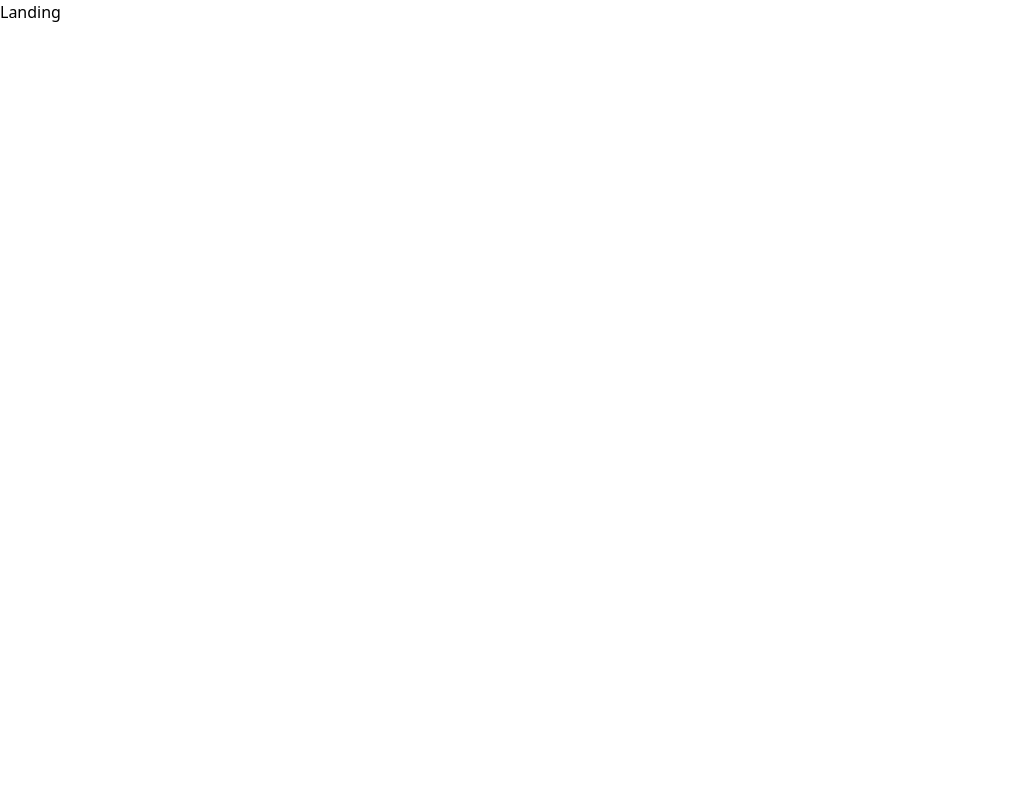
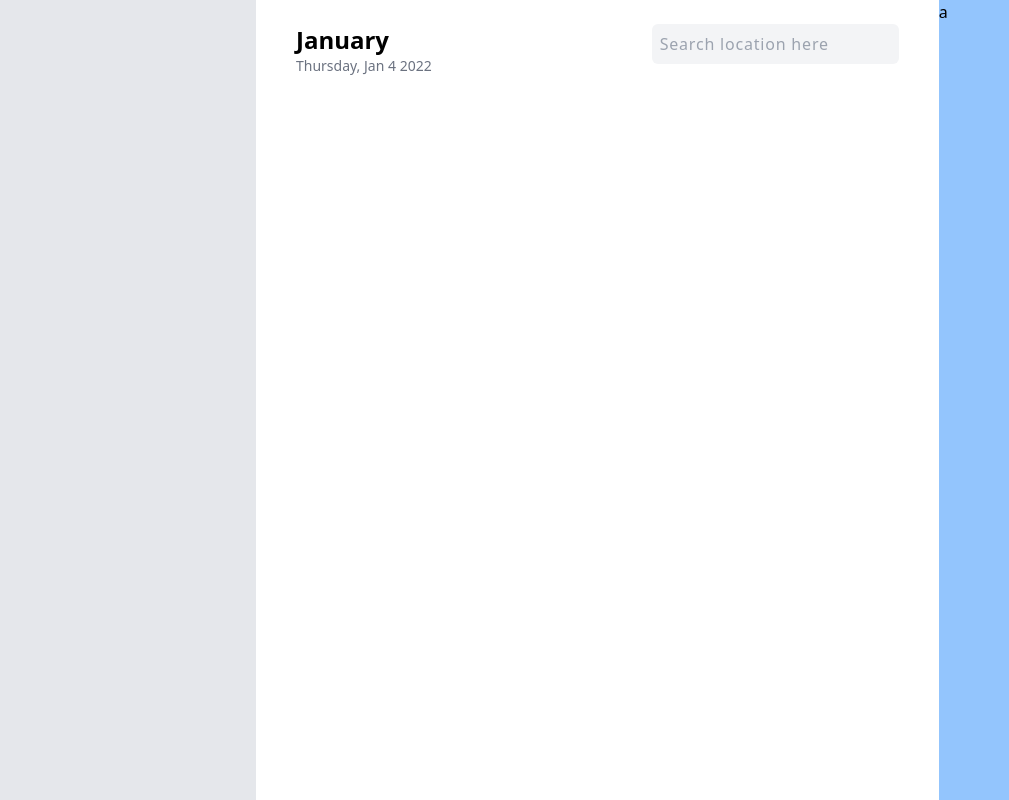
Before and after one commit to EdwinWalela/weatherapp, a React (Vite) app: page / in a window 1280 px wide. Shown: the whole page, without its empty margins (0-1009 px from the left). Built offline with nearby package versions, Linux system fonts and the light colour scheme.

Commit message:
create header component

```diff
--- a/src/App.tsx
+++ b/src/App.tsx
@@ -1,8 +1,14 @@
 import './App.css';
+import NavBar from './Layout';
 import LandingPage from './pages/Landing';
 
 function App() {
-	return <LandingPage />;
+	return (
+		<div className="flex">
+			<NavBar />
+			<LandingPage />
+		</div>
+	);
 }
 
 export default App;
--- a/src/Layout/index.tsx
+++ b/src/Layout/index.tsx
@@ -1,5 +1,5 @@
 const NavBar = () => {
-	return <p>NavBar</p>;
+	return <div className="bg-gray-200 h-screen w-1/5"></div>;
 };
 
 export default NavBar;
--- /dev/null
+++ b/src/pages/Landing/header.tsx
@@ -0,0 +1,20 @@
+const Header = () => {
+	return (
+		<div className="flex-1 ">
+			<div className="flow-root p-6 px-10">
+				<div className="float-left">
+					<h2 className="font-bold text-2xl">January</h2>
+					<p className="text-gray-500 text-sm">Thursday, Jan 4 2022</p>
+				</div>
+				<div className="float-right">
+					<input
+						className="bg-gray-100 rounded-md p-2 text-md tracking-wider"
+						placeholder="Search location here"
+					/>
+				</div>
+			</div>
+		</div>
+	);
+};
+
+export default Header;
--- a/src/pages/Landing/index.tsx
+++ b/src/pages/Landing/index.tsx
@@ -1,5 +1,12 @@
+import Header from './header';
+
 const LandingPage = () => {
-	return <p>Landing</p>;
+	return (
+		<div className="flex w-4/5">
+			<Header />
+			<div className="bg-blue-300 h-screen w-2/6">a</div>
+		</div>
+	);
 };
 
 export default LandingPage;
```
